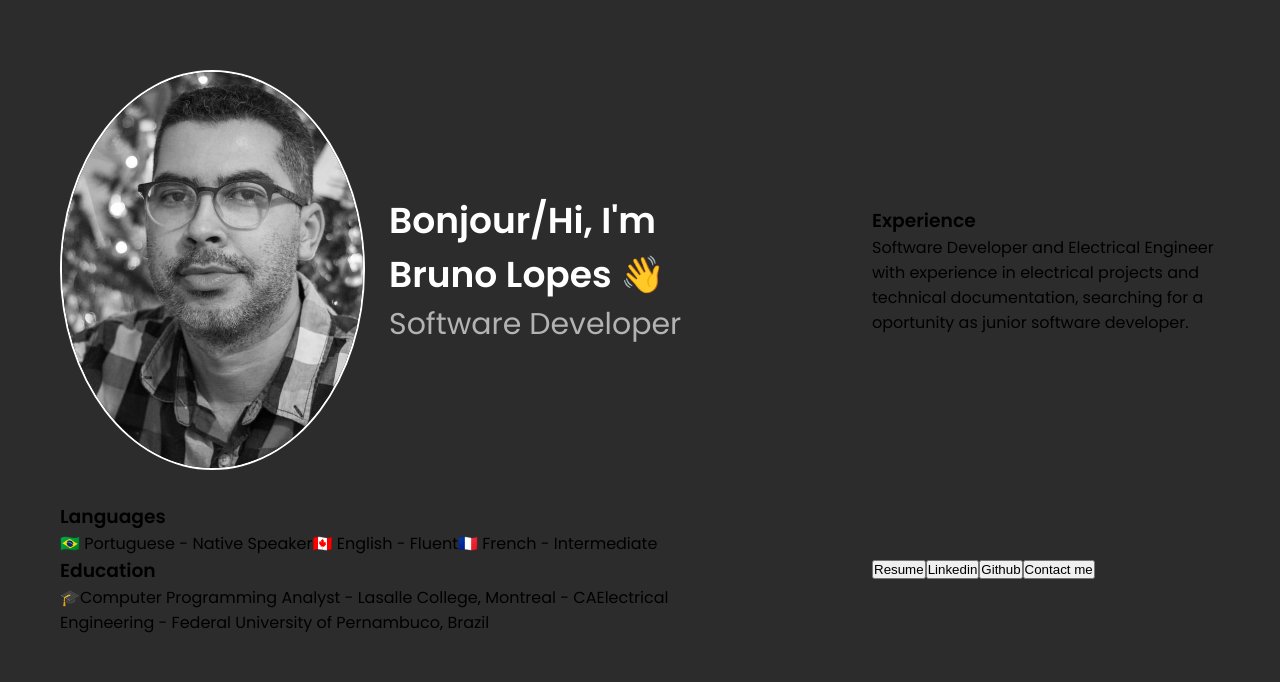
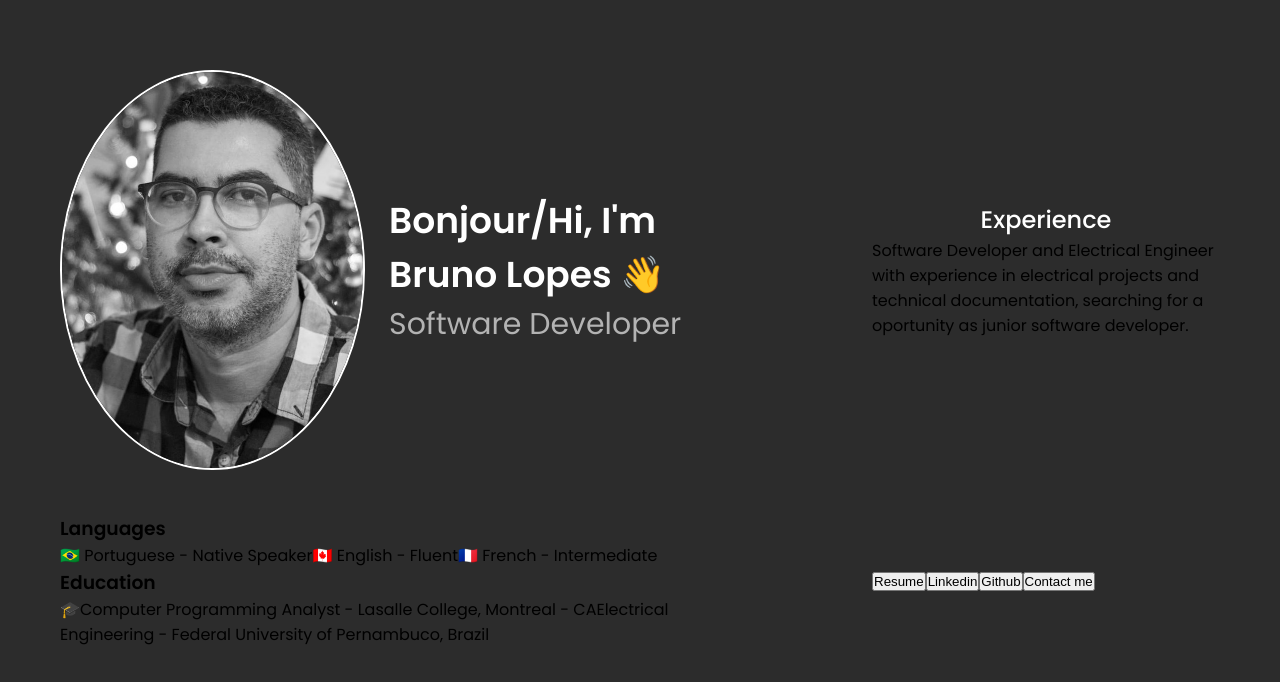
Before and after one commit to BrLopes3/brunolopesPortfolio, a Next.js app: page / in a window 1280 px wide. Shown: the top 682 px of the page. Built offline with nearby package versions, Linux system fonts and the light colour scheme.

Commit message:
updates in the experience section

```diff
--- /dev/null
+++ b/src/app/components/experience/experience.scss
@@ -0,0 +1,5 @@
+.experience{
+    display: flex;
+    flex-direction: column;
+    align-items: center;
+}
--- /dev/null
+++ b/src/app/components/experience/experience.tsx
@@ -0,0 +1,15 @@
+import { SectionTitle } from '../sectionTitle/section-title'
+import './experience.scss'
+
+export function Experience() {
+    return (
+        <div className='experience'>
+            <SectionTitle text='Experience' />
+            <p>Software Developer and Electrical Engineer with experience in electrical projects and technical documentation, searching for a oportunity as junior software developer.</p>
+
+            <div className="experience-time">
+
+            </div>
+        </div>
+    )
+}
--- /dev/null
+++ b/src/app/components/sectionTitle/section-title.scss
@@ -0,0 +1,17 @@
+.section-title{
+    font-weight: 500;
+    font-size: 18px;
+    text-align: center;
+    line-height: 28px;
+    color: var(--text-primary);
+    grid-area: experience;
+}
+
+@media (min-width: 768px) {
+    .section-title{
+        font-size: 24px;
+        line-height: 36px;
+        text-align: start;
+
+    }
+}
--- /dev/null
+++ b/src/app/components/sectionTitle/section-title.tsx
@@ -0,0 +1,13 @@
+import './section-title.scss'
+interface SectionTitleProps {
+
+    text: string;
+}
+
+export function SectionTitle({text} : SectionTitleProps) {
+
+    return(
+
+        <h3 className="section-title">{text}</h3>
+    )
+}
--- a/src/app/page.tsx
+++ b/src/app/page.tsx
@@ -1,3 +1,4 @@
+import { Experience } from './components/experience/experience'
 import { Header } from './components/header/header'
 import './styles/home.scss'
 
@@ -5,16 +6,7 @@
   return (
     <main className='container'>
      <Header />
-      <div className='experience'>
-        <h3>Experience</h3>
-        <p>Software Developer and Electrical Engineer with experience in electrical projects and technical documentation, searching for a oportunity as junior software developer.</p>
-
-        <div className="experience-time">
-
-        </div>
-
-      </div>
-
+     <Experience />
       <div className="infos">
         <h3>Languages</h3>
         <div className="languages-info">
--- a/src/app/styles/home.scss
+++ b/src/app/styles/home.scss
@@ -1,5 +1,6 @@
 .container {
   display: grid;
+  gap: 24px;
   padding: 40px 32px;
   grid-template-rows: repeat(4, auto);
   grid-template-areas:
```
